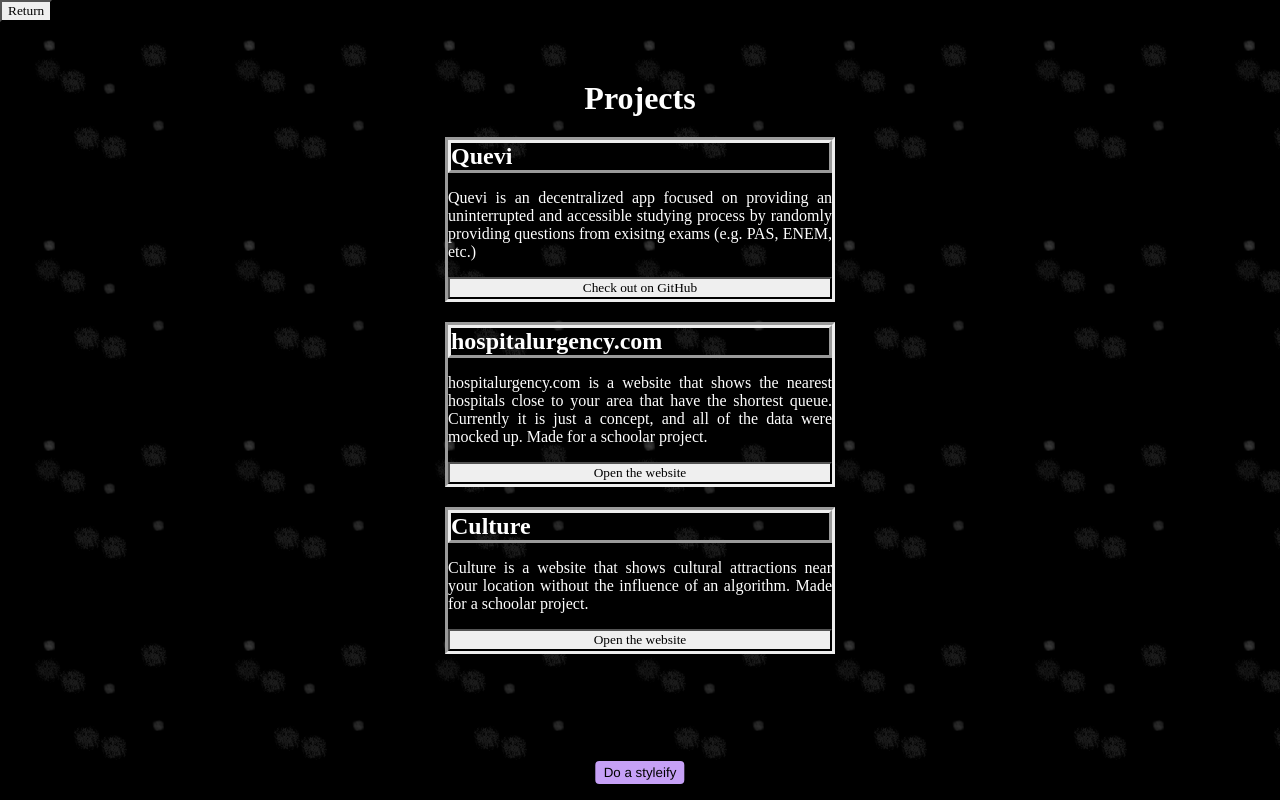
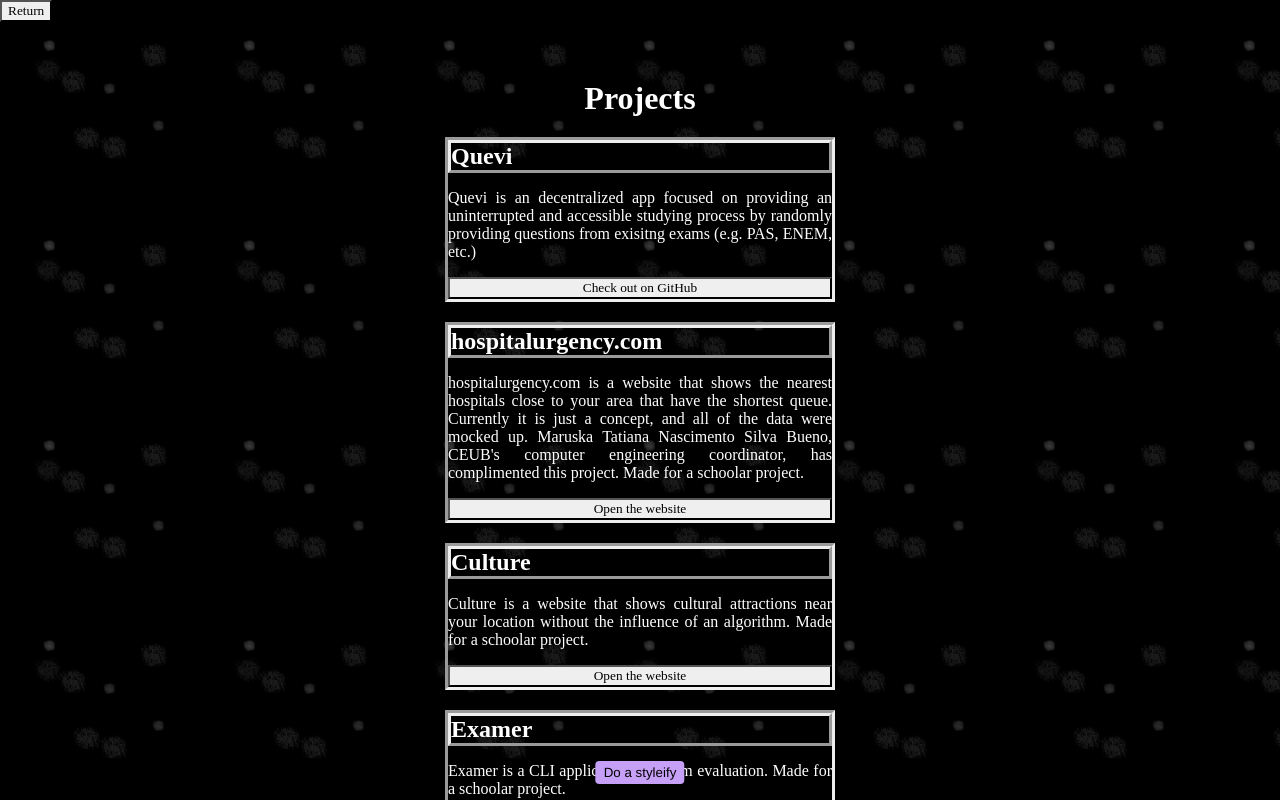
Before and after one commit to resucutie/website, a React (Vite) app: page /projects in a window 1280 px wide. Built offline with nearby package versions, Linux system fonts and the light colour scheme.

Commit message:
pov: your mom gives suggestions to your own portifolio that yourself made

```diff
--- a/src/pages/About.tsx
+++ b/src/pages/About.tsx
@@ -14,14 +14,14 @@ export default () => {
             <h1>About</h1>
             <table>
                 <tr>
-                    <td>Name</td>
+                    <td>Username</td>
                     <Popup trigger={<td><span>A user</span></td>} position="top left" closeOnDocumentClick arrow={false} className={styleify ? "irlnamepopup" : ""}>
                         <Spoiler>My IRL name is </Spoiler>
                         <span className={styles["nodoxing"]}>Pedro Santos Cartaxo Barbosa (pls dont dox me)</span>
                     </Popup>
                 </tr>
                 <tr>
-                    <td>Age</td>
+                    <td>Current age</td>
                     <td>{age}</td>
                 </tr>
                 <tr>
@@ -46,6 +46,13 @@ export default () => {
                     </td>
                 </tr>
                 <tr>
+                    <td>Awards</td>
+                    <td>
+                        <li>Standout Project HappyCode. Age: 9 years old</li>
+                        <li>OBA Bronze medal, from 2022. Age: 16 years old</li>
+                    </td>
+                </tr>
+                <tr>
                     <td>❤️ Loves</td>
                     <td>
                         <li>Modding Discord</li>
--- a/src/pages/Links.tsx
+++ b/src/pages/Links.tsx
@@ -11,7 +11,7 @@ export default () => {
             <h3>Active</h3>
             <LinkIcon icon={FaGithub} href="https://github.com/abUwUser">abuwuser</LinkIcon>
             <LinkIcon icon={FaDiscord} href="https://discord.com/users/264062457448759296">A user#8169</LinkIcon>
-            <LinkIcon icon={MdEmail} href="mailto:pedro.santos.cartaxo@gmail.com">Email <i>(hidden)</i></LinkIcon>
+            <LinkIcon icon={MdEmail} href="mailto:pedro.santos.cartaxo@gmail.com">Email <i>(not used for contact)</i></LinkIcon>
             <LinkIcon icon={SiEpicgames}>abUwUser</LinkIcon>
 
             <h3>Inactive</h3>
--- a/src/pages/Projects.module.scss
+++ b/src/pages/Projects.module.scss
@@ -25,7 +25,7 @@
         height: 100%;
         width: 100%;
         gap: 20px;
-        overflow-y: scroll;
+        overflow-y: auto;
     }
 }
 
--- a/src/pages/Projects.tsx
+++ b/src/pages/Projects.tsx
@@ -14,7 +14,7 @@ export default () => {
             <div className="card">
                 <h2>hospitalurgency.com</h2>
                 <p>
-                    hospitalurgency.com is a website that shows the nearest hospitals close to your area that have the shortest queue. Currently it is just a concept, and all of the data were mocked up. Made for a schoolar project.
+                    hospitalurgency.com is a website that shows the nearest hospitals close to your area that have the shortest queue. Currently it is just a concept, and all of the data were mocked up. Maruska Tatiana Nascimento Silva Bueno, CEUB's computer engineering coordinator, has complimented this project. Made for a schoolar project.
                 </p>
                 <BigLinkButton href="http://hospitalurgency.auser.catvibers.me">Open the website</BigLinkButton>
             </div>
@@ -25,6 +25,13 @@ export default () => {
                 </p>
                 <BigLinkButton href="http://culutre.auser.catvibers.me">Open the website</BigLinkButton>
             </div>
+            <div className="card">
+                <h2>Examer</h2>
+                <p>
+                    Examer is a CLI application for exam evaluation. Made for a schoolar project.
+                </p>
+                <BigLinkButton href="https://github.com/abUwUser/Examer">Check out on GitHub</BigLinkButton>
+            </div>
         </div>
     </div>
 }
```
